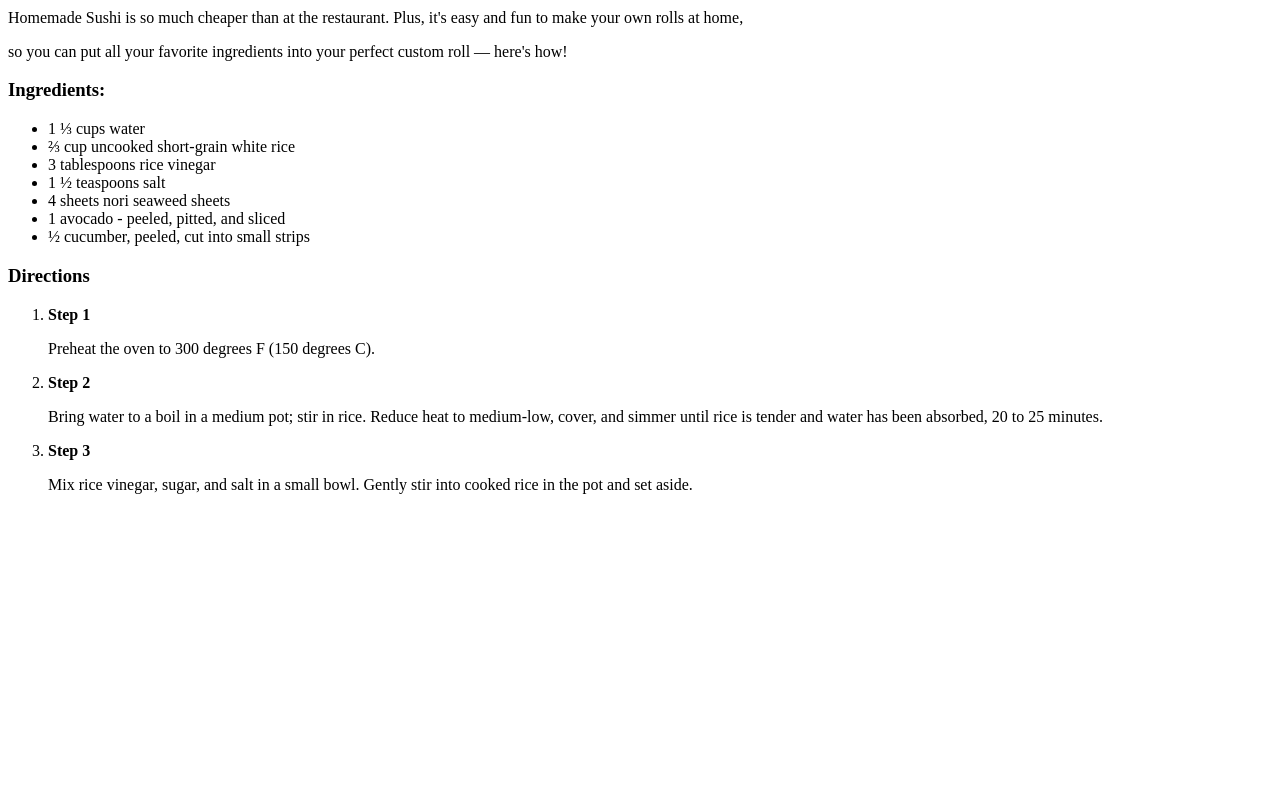
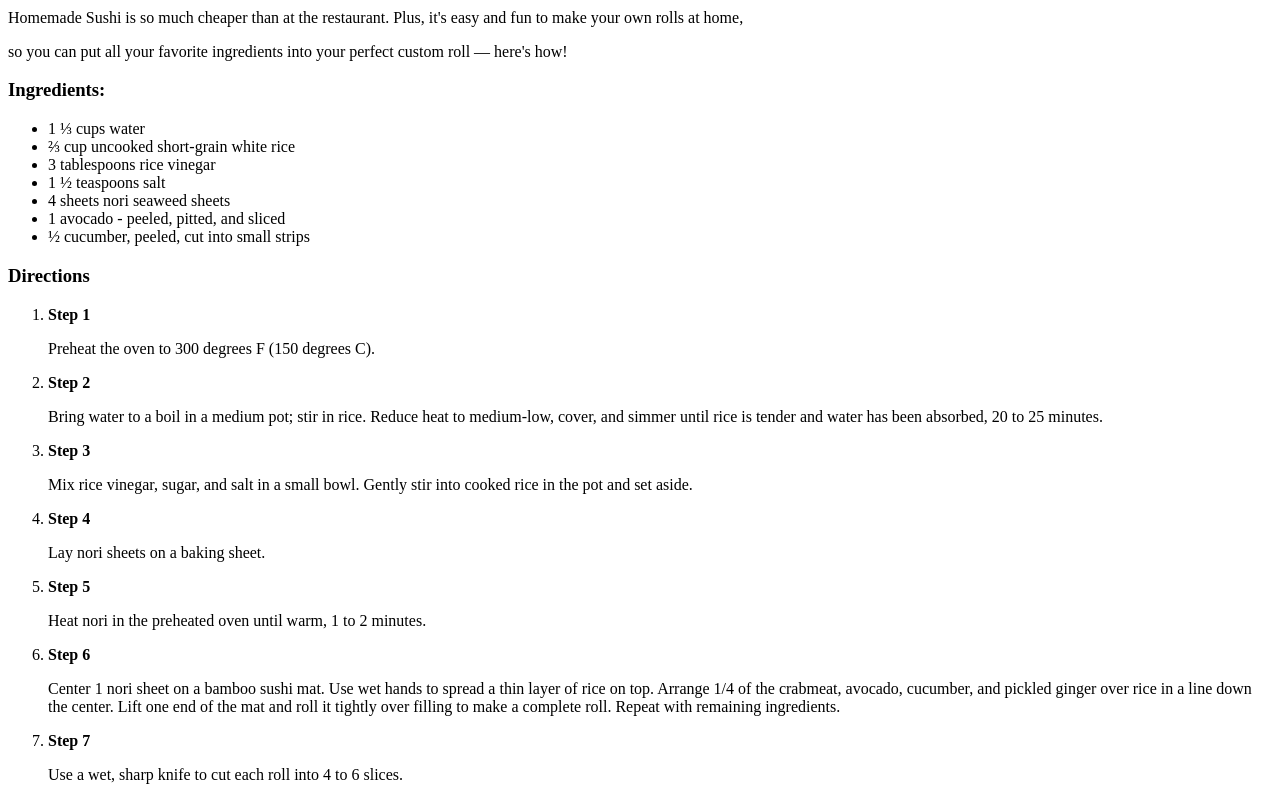
Before and after one commit to Jadis96/odin-recipes, a plain HTML site: page recipes/sushi.html in a window 1280 px wide. Shown: the part 542-1342 px from the top of the page. Before the commit the page ends 1052 px from the top, so only its background shows below. Drawn offline with Linux system fonts and the light colour scheme.

Commit message:
Finish step list

```diff
--- a/recipes/sushi.html
+++ b/recipes/sushi.html
@@ -32,6 +32,14 @@
         <p> Bring water to a boil in a medium pot; stir in rice. Reduce heat to medium-low, cover, and simmer until rice is tender and water has been absorbed, 20 to 25 minutes.</p>
         <li><strong>Step 3</strong></li>
         <p>Mix rice vinegar, sugar, and salt in a small bowl. Gently stir into cooked rice in the pot and set aside.</p>
+        <li><strong>Step 4</strong></li>
+        <p>Lay nori sheets on a baking sheet.</p>
+        <li><strong>Step 5</strong></li>
+        <p>Heat nori in the preheated oven until warm, 1 to 2 minutes.</p>
+        <li><strong>Step 6</strong></li>
+        <p>Center 1 nori sheet on a bamboo sushi mat. Use wet hands to spread a thin layer of rice on top. Arrange 1/4 of the crabmeat, avocado, cucumber, and pickled ginger over rice in a line down the center. Lift one end of the mat and roll it tightly over filling to make a complete roll. Repeat with remaining ingredients.</p>
+        <li><strong>Step 7</strong></li>
+        <p>Use a wet, sharp knife to cut each roll into 4 to 6 slices.</p>
     </ol>
 </body>
 </html>
```
